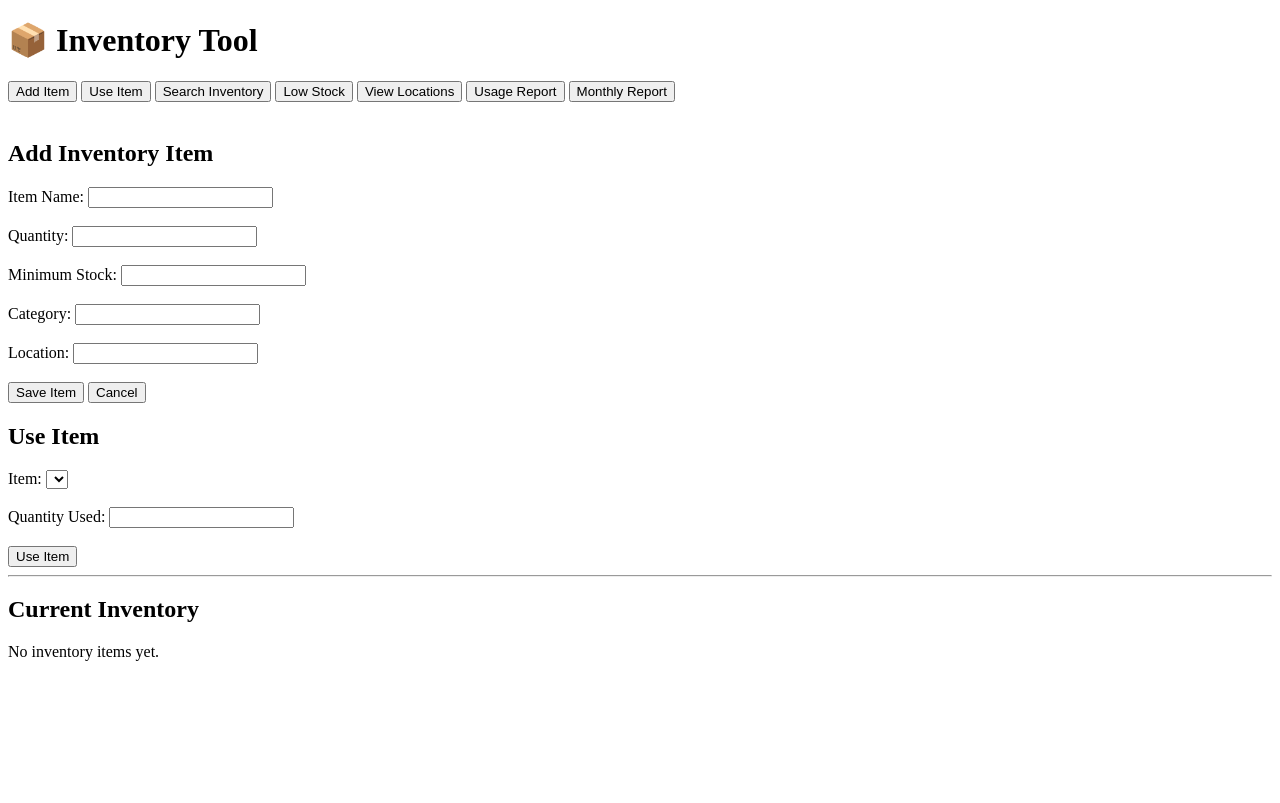
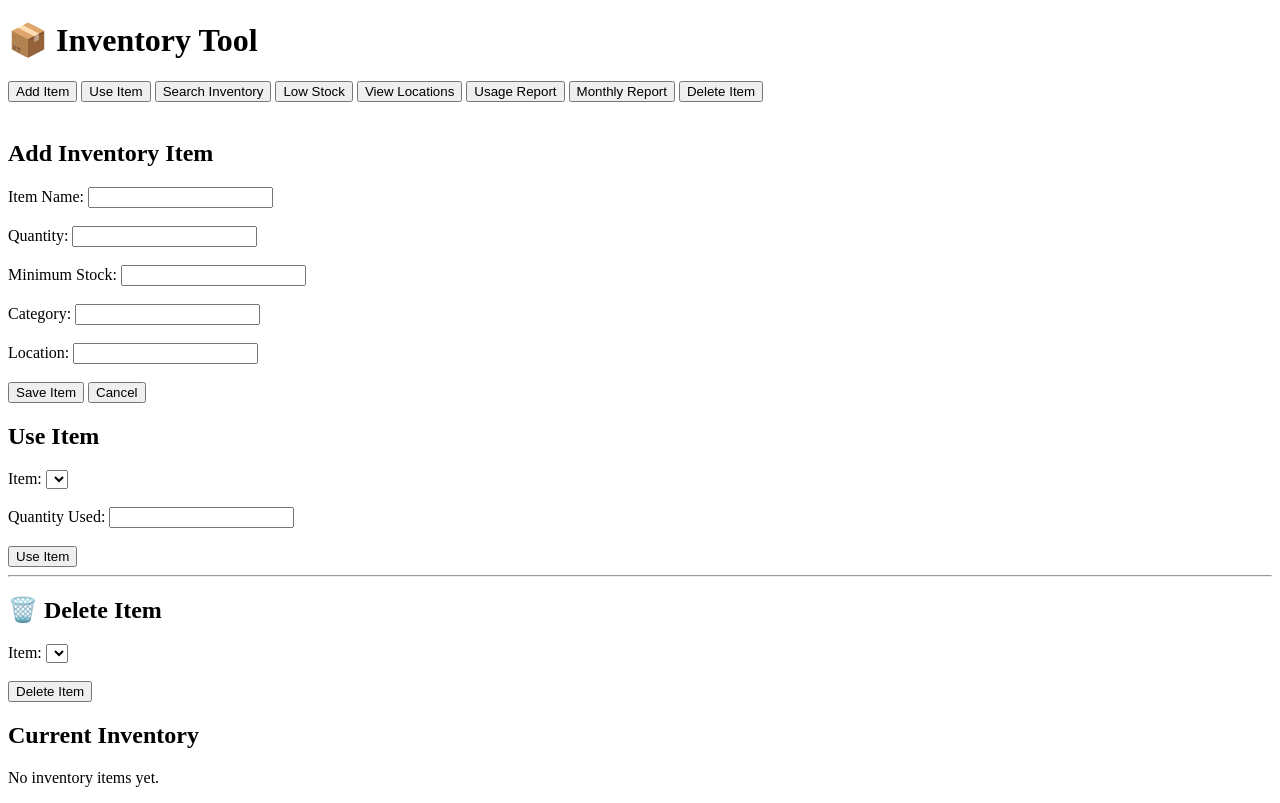
Before and after one commit to pribe41-svg/Custer-estate-inventory, a Flask app: page / in a window 1280 px wide. Before the commit the page ends 661 px from the top, so only its background shows below. Run offline with Flask 3, Linux system fonts and the light colour scheme; lists and menus that the app fills with data are empty.

Commit message:
Add delete item feature

```diff
--- a/app.py
+++ b/app.py
@@ -196,6 +196,21 @@ def monthly_report():
         selected_month=month
     )
 
+@app.route("/delete", methods=["POST"])
+def delete_item():
+    inventory = load_inventory()
+
+    item_name = request.form["deleteItem"]
+
+    if item_name not in inventory:
+        return "Item not found", 404
+
+    del inventory[item_name]
+
+    save_inventory(inventory)
+
+    return render_template("index.html", inventory=inventory)
+
 
 if __name__ == "__main__":
     port = int(os.environ.get("PORT", 5000))
--- a/templates/index.html
+++ b/templates/index.html
@@ -17,7 +17,7 @@
     <button type="button" onclick="window.location.href='/locations'">View Locations</button>
     <button type="button" onclick="window.location.href='/usage-report'">Usage Report</button>
     <button type="button" onclick="window.location.href='/monthly-report'">Monthly Report</button>
-
+    <button type="button" onclick="window.location.href='/delete'">Delete Item</button>
     <br><br>
 
     <form action="/add" method="POST" id="addForm">
@@ -174,6 +174,29 @@
     {% endif %}
 {% endif %}
 
+<h2>🗑️ Delete Item</h2>
+
+<form action="/delete" method="POST">
+
+    <label for="deleteItem">Item:</label>
+
+    <select id="deleteItem" name="deleteItem" required>
+
+        {% for item_name, item in inventory.items() %}
+            <option value="{{ item_name }}">{{ item_name }}</option>
+        {% endfor %}
+
+    </select>
+
+    <br><br>
+
+    <button type="submit"
+            onclick="return confirm('Are you sure you want to delete this item?')">
+        Delete Item
+    </button>
+
+</form>
+
 <h2>Current Inventory</h2>
 
 {% if inventory %}
```
